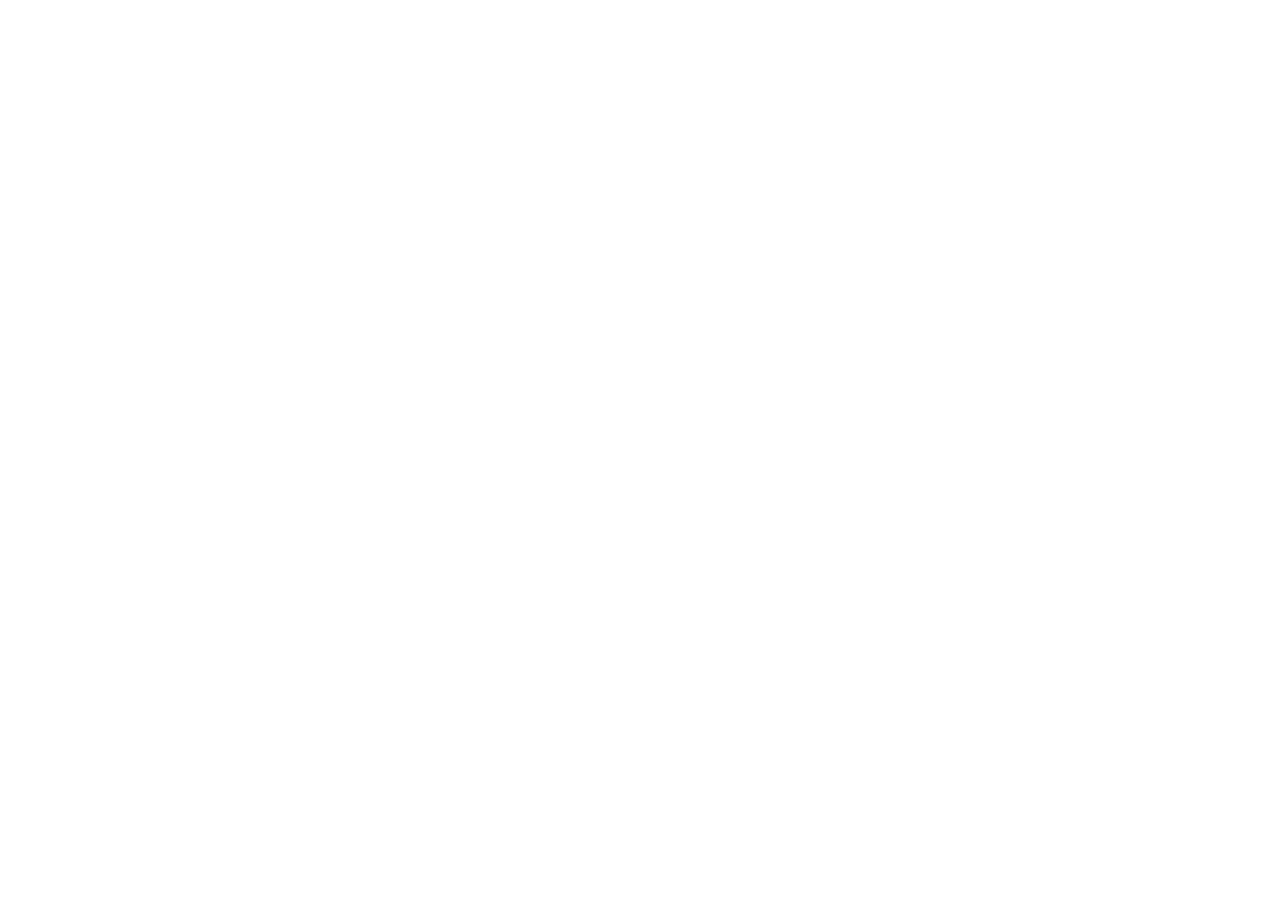
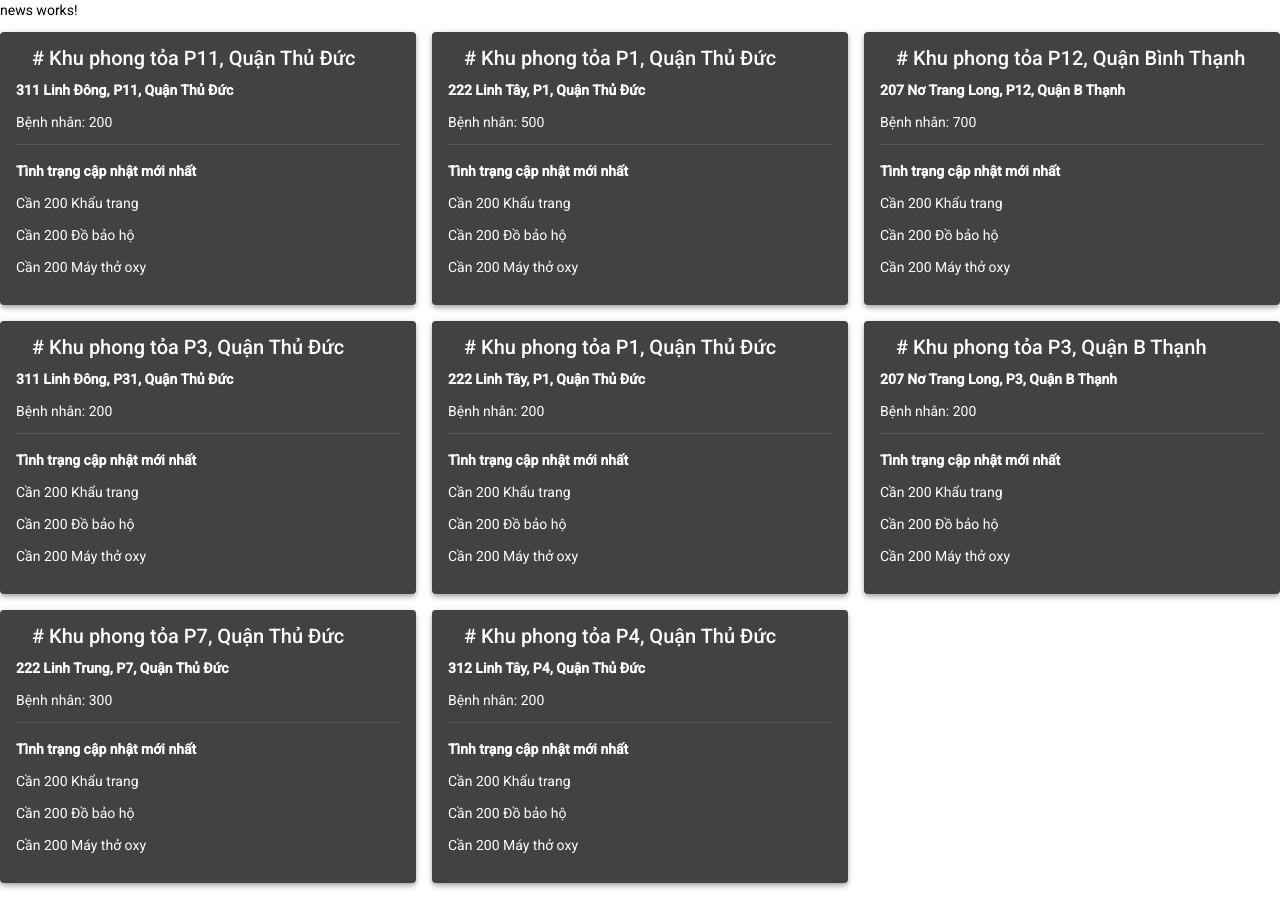
Before and after one commit to ngoclinh93qt/VN-COVID-SOS, an Angular app: page /blocked in a window 1280 px wide. Before the commit the page ends 800 px from the top, so only its background shows below. Built offline with nearby package versions, Linux system fonts and the light colour scheme.

Commit message:
done blocked gird ui

```diff
--- a/src/app/pages/blocked/blocked.component.html
+++ b/src/app/pages/blocked/blocked.component.html
@@ -1,3 +1,5 @@
+<p>news works!</p>
+
 <div class="content">
   <div fxLayout="row wrap" fxLayoutGap="16px grid">
     <div [fxFlex]="(100/gridColumns) + '%'" fxFlex.xs="100%" fxFlex.sm="33%" *ngFor="let blocked of blockeds">
--- a/src/app/pages/blocked/blocked.component.ts
+++ b/src/app/pages/blocked/blocked.component.ts
@@ -1,4 +1,5 @@
 import { Component, OnInit } from '@angular/core';
+import { BlockedService } from 'src/app/shared/services/rest-services/blocked.service';
 import { Blocked } from './model/blocked.model';
 
 @Component({
@@ -10,9 +11,9 @@
   gridColumns = 3;
   blockeds: Blocked[] = [];
 
-  // constructor(private hospitalService: HospitalService,) {
-  //   this.hospitals = hospitalService.fetechHospitalList()
-  // }
+  constructor(private blockedService: BlockedService,) {
+    this.blockeds = blockedService.fetechBlockedList()
+  }
 
   ngOnInit(): void {
   }
--- a/src/app/shared/services/rest-services/blocked.service.ts
+++ b/src/app/shared/services/rest-services/blocked.service.ts
@@ -3,7 +3,7 @@
 import { Blocked } from 'src/app/pages/blocked/model/blocked.model';
 import { BaseHttpService } from '../base-http.service';
 import { NotificationService } from '../notification.service';
-import { RestService } from '../rest.service';
+// import { RestService } from '../rest.service';
 
 @Injectable({
   providedIn: 'root'
```
